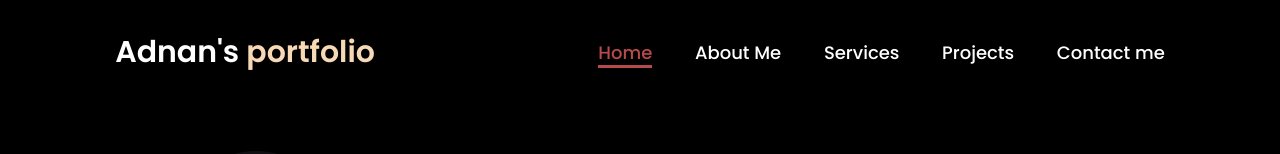
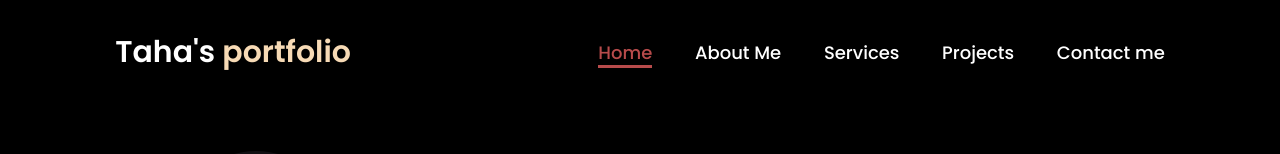
Before and after one commit to Da8K7Oul/Portfolio, a plain HTML site: page index.html in a window 1280 px wide. Shown: the top 154 px of the page. Drawn offline with Linux system fonts and the light colour scheme.

Commit message:
Update index.html

```diff
--- a/index.html
+++ b/index.html
@@ -11,7 +11,7 @@
 
 <body>
     <header>
-        <a href="#" class="logo"><span class="white">Adnan's</span><span class="mycolor"> portfolio</span></a>
+        <a href="#" class="logo"><span class="white">Taha's</span><span class="mycolor"> portfolio</span></a>
 
         <nav>
             <a href="#" class="active">Home</a>
```
